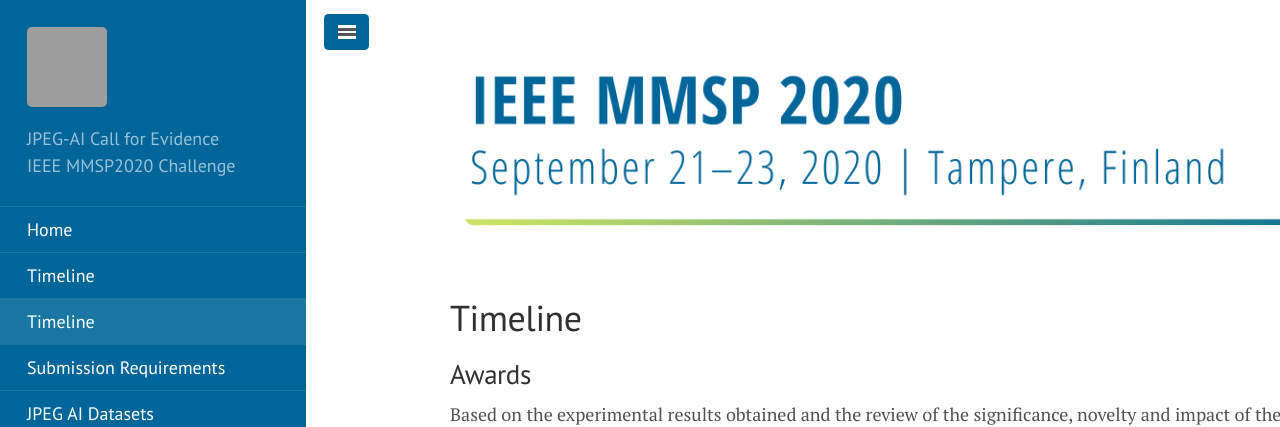
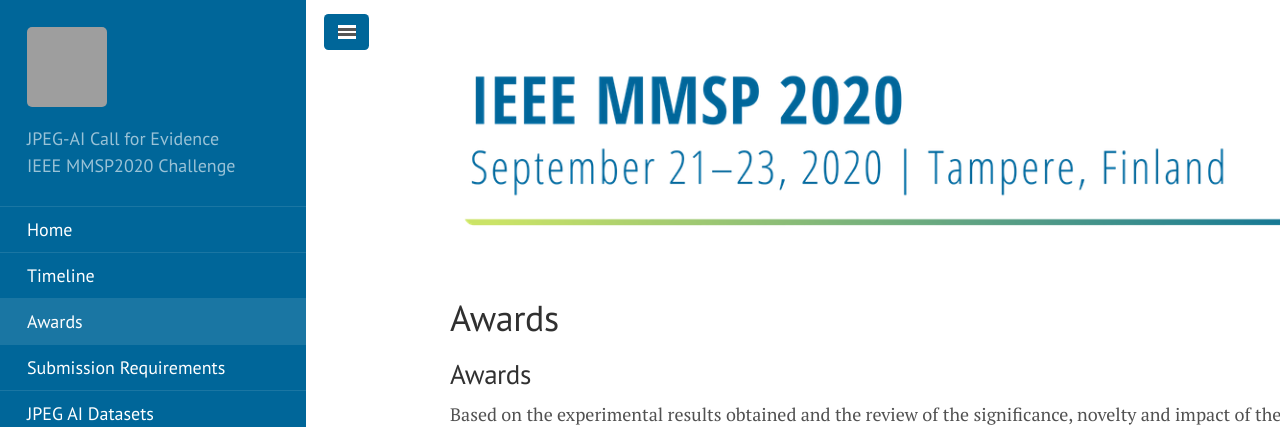
Before and after one commit to jpegai/jpegai.github.io, a Jekyll site: the page built from 01_awards.md, in a window 1280 px wide. Shown: the top 427 px of the page. Built offline with Jekyll 4.4.1, drawn with Linux system fonts in a browser that asks for light colours; grey boxes are pictures that could not be loaded.

Commit message:
minor corrections

```diff
--- a/01_awards.md
+++ b/01_awards.md
@@ -1,6 +1,6 @@
 ---
 layout: page
-title: Timeline
+title: Awards
 permalink: /1-awards/
 ---
 
```
Also changed, not shown: public/MMSP2020-banner.png.
